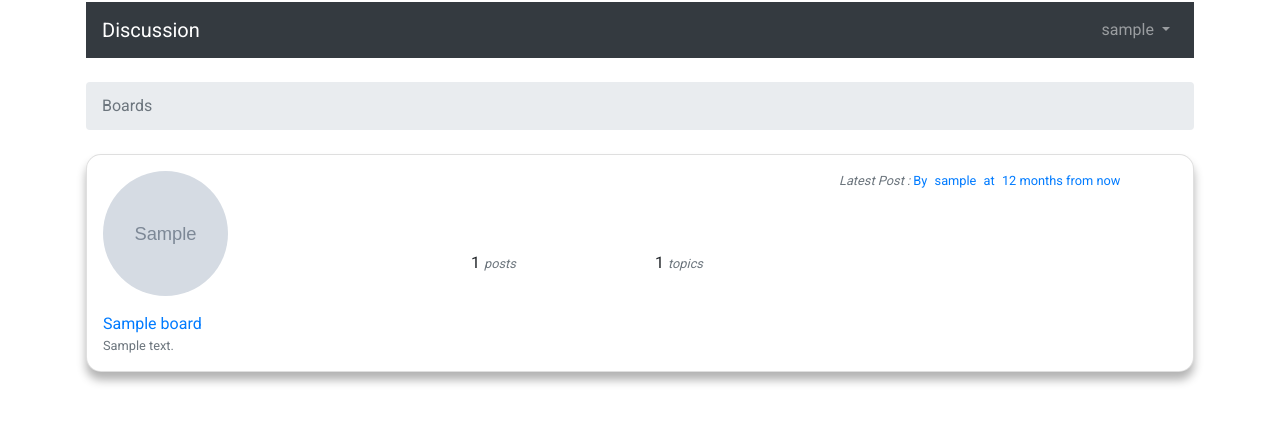
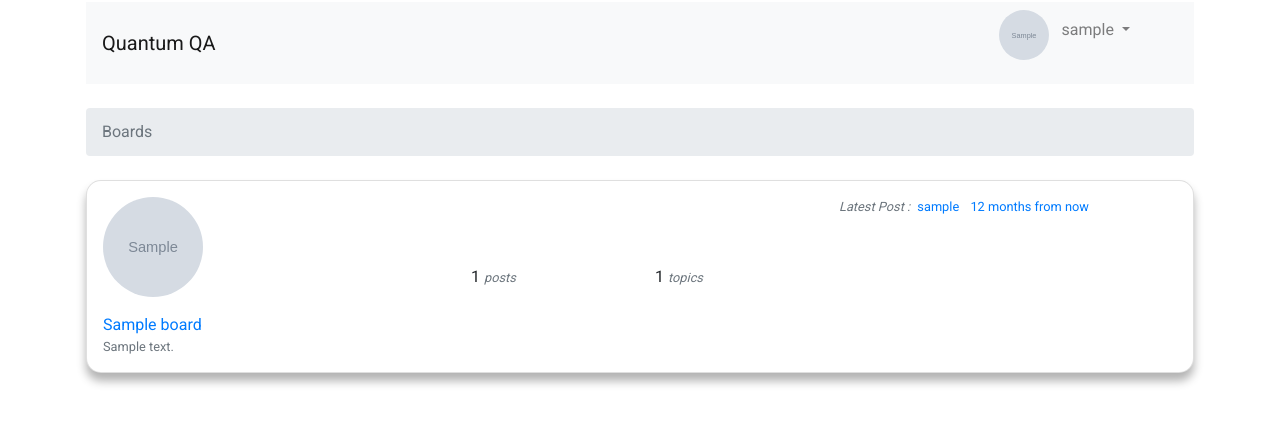
Before and after one commit to jp-iitk/django-app, a Django app: page / in a window 1280 px wide. Shown: the top 424 px of the page. Run offline with Django 3.2, Linux system fonts and the light colour scheme; a user stored in the database is signed in; tables that the repository leaves empty hold one stand-in row (values such as "Sample post"); grey boxes marked "Sample" are stand-in pictures; parts of the project's set-up code (start-up, migrations or seed data) failed here and were passed over; some libraries are stand-ins or nearby versions; some web fonts are replaced.

Commit message:
Minor changes

```diff
--- a/boards/templates/boards/home.html
+++ b/boards/templates/boards/home.html
@@ -40,7 +40,7 @@
                     {% if post %}
                     <small>
                         <a href="{% url 'topic_posts' board.pk post.topic.pk %}">
-                            By <span class="ml-1 mr-1"> {{ post.created_by.username }} </span> at <span
+                            <span class="ml-1 mr-1"> {{ post.created_by.username }} </span><span
                                 class="ml-1 mr-1">  {{ post.created_at|naturaltime}} </span>
                         </a>
                     </small>
--- a/boards/templates/boards/topic_posts.html
+++ b/boards/templates/boards/topic_posts.html
@@ -1,8 +1,7 @@
 {% extends 'base.html' %}
 
 {% load static %}
-{% load humanize emoticons_tags  %}
-<!--{% load emoticons_tags  %}-->
+{% load humanize %}
 {% block title %}{{ topic.subject }}{% endblock %}
 
 {% block breadcrumb %}
--- a/boards/templates/boards/topics.html
+++ b/boards/templates/boards/topics.html
@@ -1,7 +1,6 @@
 {% extends 'base.html' %}
 {% load static %}
-{% load humanize emoticons_tags  %}
-<!--{% load emoticons_tags  %}-->
+{% load humanize %}
 {% block stylesheet %}
 <link href="{% static 'css/list_item.css' %}" rel="stylesheet">
 {% endblock %}
--- a/static/css/app.css
+++ b/static/css/app.css
@@ -1,6 +1,8 @@
 body{
 font-family: 'Roboto', sans-serif;
 }
+
+
 
 .content-section {
   background: #ffffff;
@@ -10,9 +12,16 @@ font-family: 'Roboto', sans-serif;
   margin-bottom: 20px;
 }
 
+.profile-img {
+  height: 50;
+  width: 50;
+  margin-right: 5px;
+  margin-bottom: 16px;
+}
+
 .account-img {
-  height: 125px;
-  width: 125px;
+  height: 100;
+  width: 100;
   margin-right: 20px;
   margin-bottom: 16px;
 }
--- a/templates/base.html
+++ b/templates/base.html
@@ -14,14 +14,14 @@
 <body>
 {% block body %}
 <div class="container">
-    <nav class="navbar navbar-expand-lg navbar-dark bg-dark">
+    <nav class="navbar navbar-expand-lg bg-light navbar-light">
         <button aria-controls="navbarTogglerDemo01" aria-expanded="false" aria-label="Toggle navigation"
                 class="navbar-toggler"
                 data-target="#navbarTogglerDemo01" data-toggle="collapse" type="button">
             <span class="navbar-toggler-icon"></span>
         </button>
         <div class="collapse navbar-collapse" id="navbarTogglerDemo01">
-            <a class="navbar-brand" href="{% url 'home' %}">Discussion</a>
+            <a class="navbar-brand" href="{% url 'home' %}">Quantum QA</a>
             <button aria-controls="mainMenu" aria-expanded="false" aria-label="Toggle navigation" class="navbar-toggler"
                     data-target="#mainMenu" data-toggle="collapse" type="button">
                 <span class="navbar-toggler-icon"></span>
@@ -29,21 +29,22 @@
 
             <div class="collapse navbar-collapse" id="mainMenu">
                 {% if user.is_authenticated %}
-                <ul class="navbar-nav ml-auto">
-                    <li class="nav-item dropdown">
-                        <a aria-expanded="false" aria-haspopup="true" class="nav-link dropdown-toggle"
-                           data-toggle="dropdown"
-                           href="#" id="userMenu">
-                            {{ user.username }}
-                        </a>
+                <li class="navbar-nav ml-auto">
+                    <img a class="rounded-circle profile-img" src="{{ user.userprofile.profile_pic.url }}">
+                    <a aria-expanded="false" aria-haspopup="true" class="nav-link dropdown-toggle account_dropdown"
+                       data-toggle="dropdown"
+                       href="#" id="userMenu">
+                        {{ user.username }}
+                    </a>
+                    <ul class="nav-item dropdown">
                         <div aria-labelledby="userMenu" class="dropdown-menu dropdown-menu-right">
                             <a class="dropdown-item" href="{% url 'user_profile' %}">My account</a>
                             <a class="dropdown-item" href="{% url 'password_change' %}">Change password</a>
                             <div class="dropdown-divider"></div>
                             <a class="dropdown-item" href="{% url 'logout' %}">Log out</a>
                         </div>
-                    </li>
-                </ul>
+                    </ul>
+                </li>
                 {% else %}
                 <form class="form-inline ml-auto">
                     <a class="btn btn-outline-secondary" href="{% url 'login' %}">Log in</a>
--- /dev/null
+++ b/text.txt
@@ -0,0 +1,3 @@
+SECRET_KEY=rqr_cjv4igscyu8&&(0ce(=sy=f2)p=f_wn&@0xsp7m$@!kp=d
+ALLOWED_HOSTS=68.183.84.6
+DATABASE_URL=postgres://db_jyoti:sanj8960@localhost:5432/django_app
```
Also changed, not shown: board_project/settings.py (+10 -8 lines).
